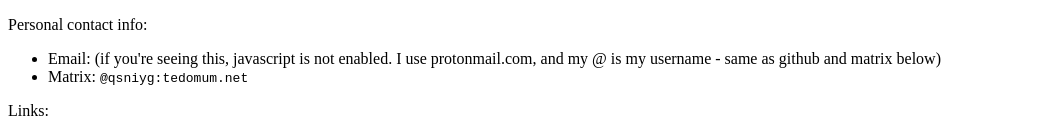
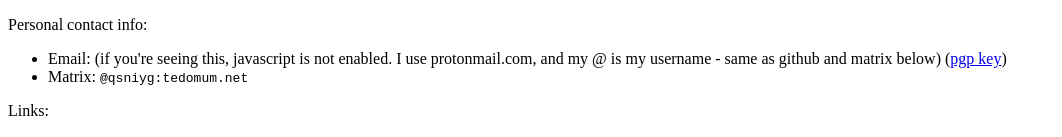
Before and after one commit to qsniyg/qsniyg.github.io, a plain HTML site: page index.html in a window 1280 px wide. Shown: the top 137 px of the page, without its empty margins (0-1062 px from the left). Drawn offline with Linux system fonts and the light colour scheme.

Commit message:
Add public key

```diff
--- a/index.html
+++ b/index.html
@@ -7,7 +7,7 @@
       <p>Personal contact info:</p>
 
       <ul>
-          <li>Email: <span id="replaceme">(if you're seeing this, javascript is not enabled. I use protonmail.com, and my @ is my username - same as github and matrix below)</span></li>
+          <li>Email: <span id="replaceme">(if you're seeing this, javascript is not enabled. I use protonmail.com, and my @ is my username - same as github and matrix below)</span> (<a href="pubkey.asc" target="_blank">pgp key</a>)</li>
           <li>Matrix: <code>@qsniyg:tedomum.net</code></li>
       </ul>
 
```
Also changed, not shown: 1 other file.
